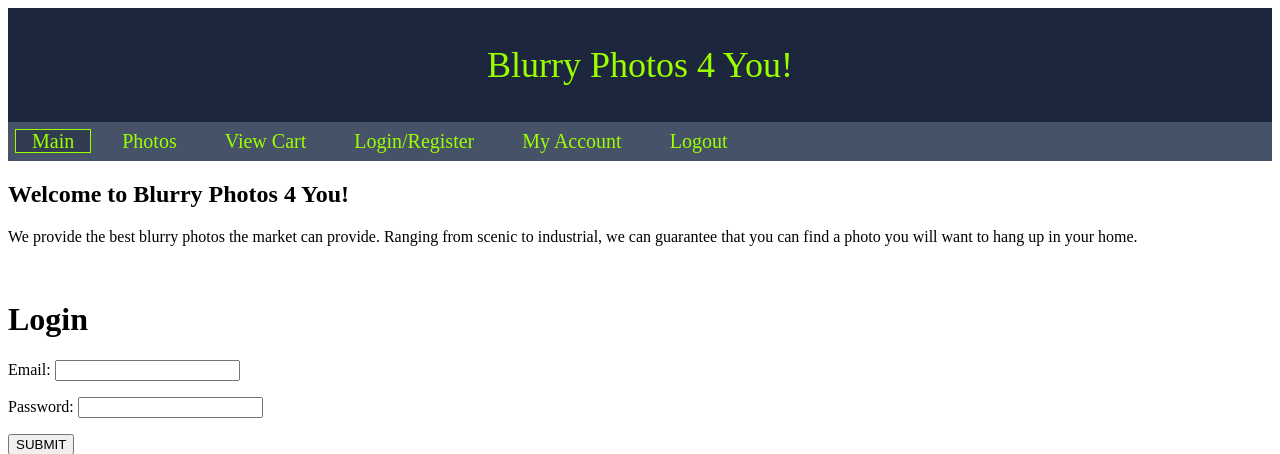
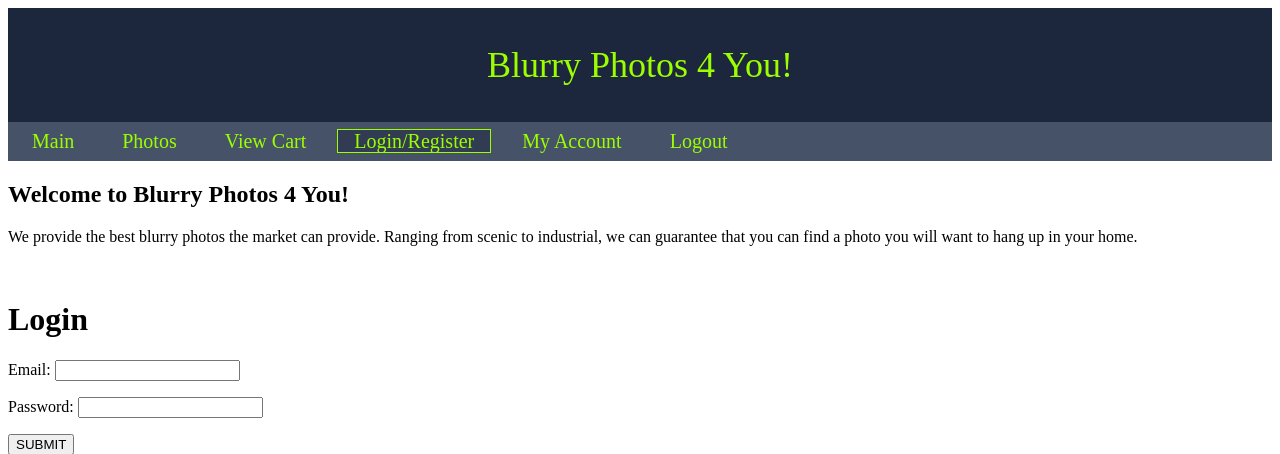
Before and after one commit to forestmvey/shopping-cart, a PHP site: page /login_register.php in a window 1280 px wide. Shown: the top 454 px of the page. Run offline with PHP 8.4, Linux system fonts and the light colour scheme.

Commit message:
Comments added to login_register.php

```diff
--- a/web/login_register.php
+++ b/web/login_register.php
@@ -20,10 +20,10 @@
     <div>
     <nav>
         <ul>
-            <li><a href="index.php" title="Main page" class="viewing">Main</a></li>
+            <li><a href="index.php" title="Main page">Main</a></li>
             <li><a href="photos.php" title="Photos">Photos</a></li>
             <li><a href="cart.php" title="Cart">View Cart</a></li>
-            <li><a href="login_register.php" title="LoginRegister">Login/Register</a></li>
+            <li><a href="login_register.php" title="LoginRegister" class="viewing">Login/Register</a></li>
 			<li><a href="myaccount.php" title="MyAccount">My Account</a></li>
             <li><a href="logout.php" title="Logout">Logout</a></li>
             <li><a href="addproduct.php" id="addprod" style="visibility:hidden;" title="AddProduct">Add Product</a></li>
@@ -34,7 +34,10 @@
         <h1> Welcome to Blurry Photos 4 You! </h1>
         <p class="paragraph">We provide the best blurry photos the market can provide. Ranging from scenic to industrial, we can guarantee that you can find a photo you will want to hang up in your home.</p>
         <br>
-
+    <!--
+    Login form containing 2 inputs for email and password
+    Password has a pattern to check if the password is valid or not
+     -->
     </article>
     <form action="login.php" method="POST" onsubmit="return loginvalidation();">
     <h1>Login</h1>
@@ -42,6 +45,10 @@
     <p>Password: <input type="password" name="password" pattern="[a-zA-Z0-9]{4,10}" id="password" title="4 to 10 characters letters and numbers only"></p>
     <input type="submit" value="SUBMIT"  />
     </form>
+    <!--
+    Registration form contain 5 inputs for email, name, address, password, and confirm password
+    Both password inputs have a pattern match to check if the passwords are valid or not
+    -->
 	<form action="register.php" method="POST" onsubmit="return registervalidation();">
     <h1>Register: </h1>
     <p>Email: <input type="text" name="registeremail" id="registeremail" title="email"></p>
@@ -50,8 +57,11 @@
     <p>Password: <input type="password" name="registerpassword" pattern="[a-zA-Z0-9]{4,10}" id="registerpassword" title="4 to 10 characters letters and numbers only"></p>
     <p>Confirm Password: <input type="password" name="confirmpassword" pattern="[a-zA-Z0-9]{4,10}" id="confirmpassword" title="4 to 10 characters letters and numbers only"></p>
     <input type="submit" value="SUBMIT"  />
-
+    <!--
+    Validation
+     -->
     <script>
+        // Script to validate the login form
         function loginvalidation() {
            if(document.getElementById('email').value == ''){
                alert('You must enter a valid email');
@@ -63,6 +73,7 @@
            }
 
         }
+        // Script to validate the registration form
         function registervalidation() {
             if(document.getElementById('registerpassword').value != document.getElementById('confirmpassword').value){
                 alert("Passwords are not same characters");
@@ -86,6 +97,9 @@
 
     <footer class="footer">Copyright &copy;2018</footer>
 <?php
+    // This checks if the admin is logged in and allows them to
+    // add products to the database on when the admin is logged in
+    // and is disabled when the admin is logged out
     if(isset($_SESSION['adminprivilege'])){
         echo "<script>";
         echo "document.getElementById('addprod').style.visibility = 'visible';";
```
